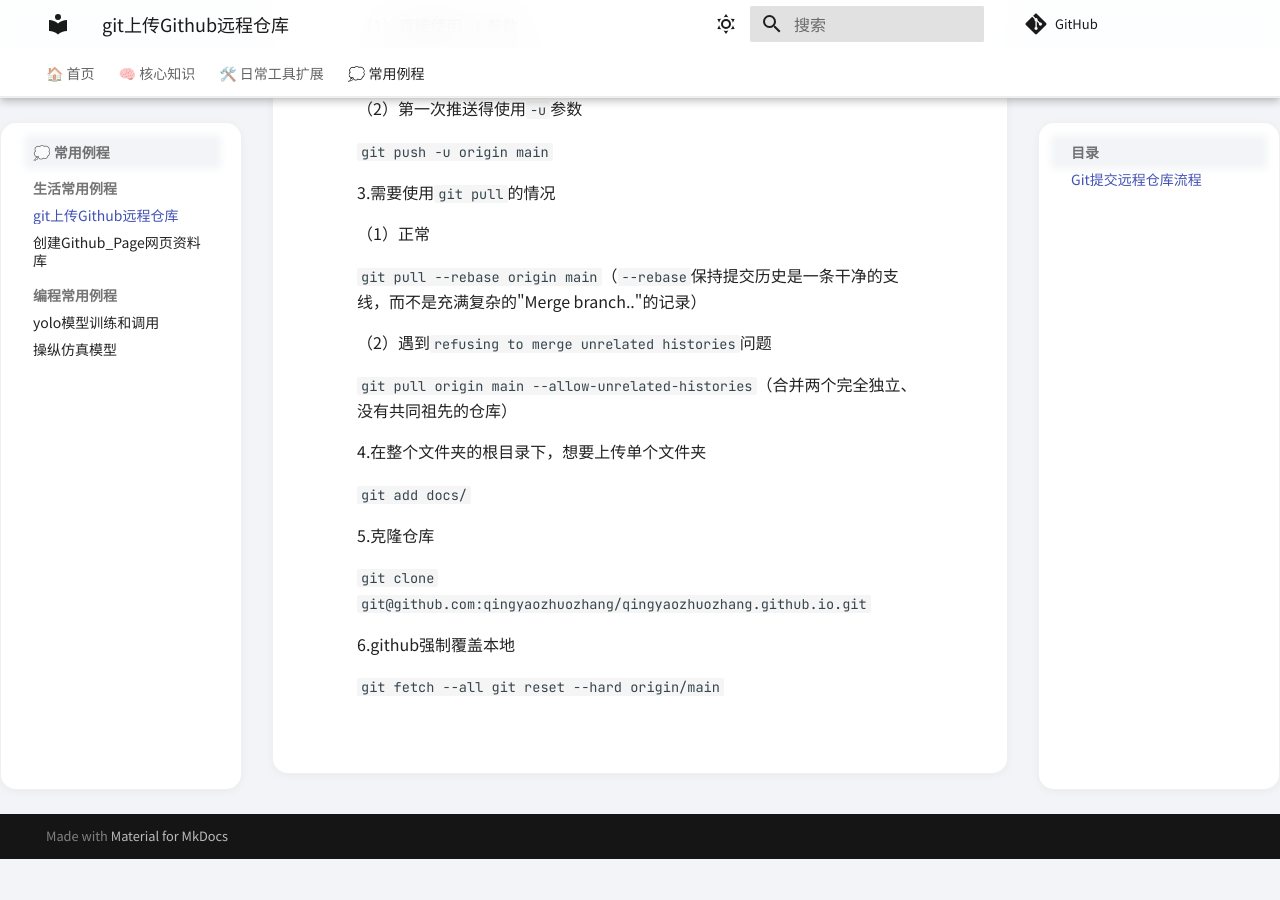
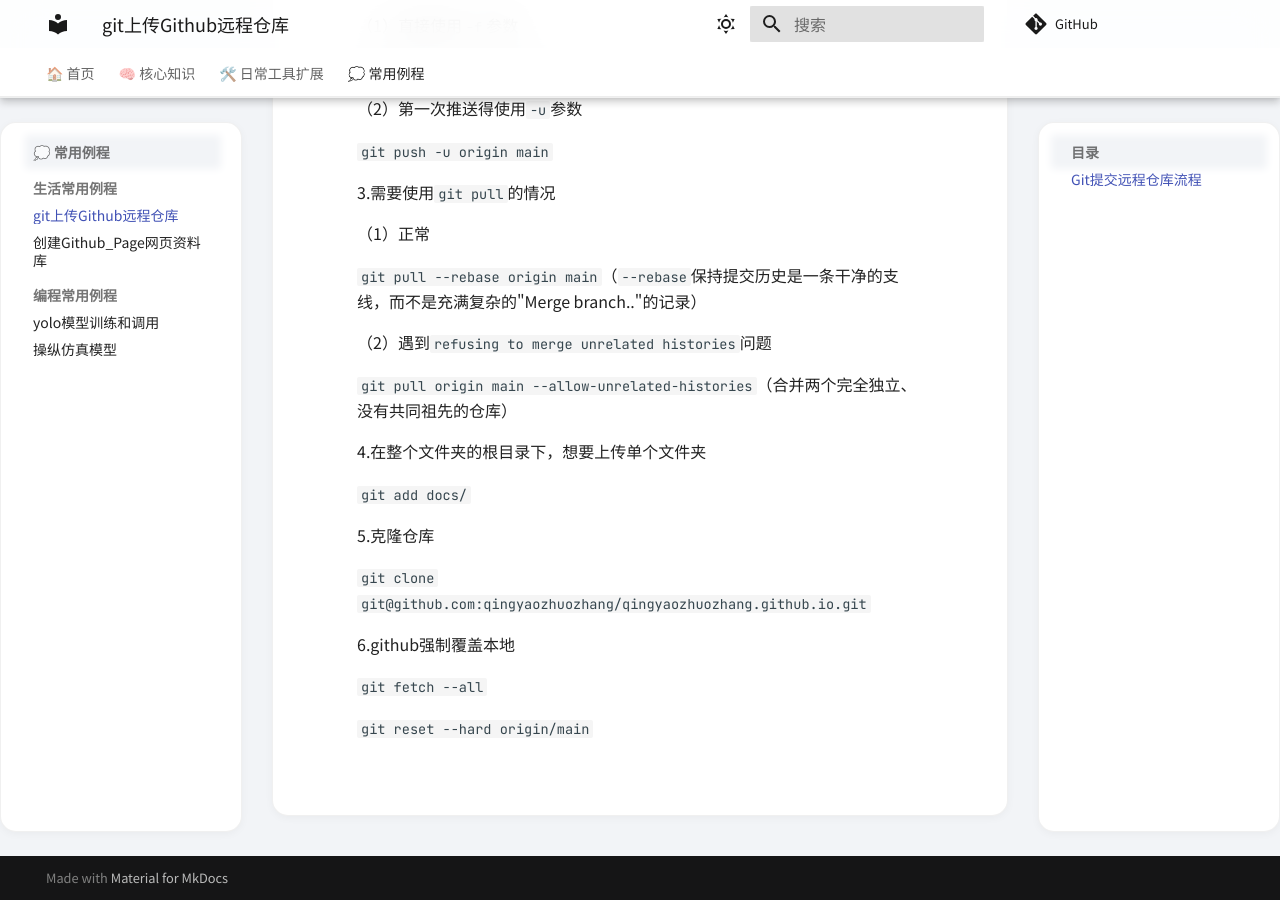
Before and after one commit to qingyaozhuozhang/qingyaozhuozhang.github.io, an MkDocs documentation site: the page built from docs/常用例程/生活常用例程/git.md, in a window 1280 px wide and 900 px high, scrolled down 686 px. Built offline with MkDocs 1.6.1 and Material for MkDocs 9.7.7, drawn with Linux system fonts in a browser that asks for light colours; comment, search, counter and statistics services are not loaded; before the commit the page ends 1545 px from its top, so only the background shows below that.

Commit message:
git完善

```diff
--- a/docs/常用例程/生活常用例程/git.md
+++ b/docs/常用例程/生活常用例程/git.md
@@ -46,5 +46,6 @@ git push origin main
 
 6.github强制覆盖本地
 
-`git fetch --all
-git reset --hard origin/main`
+`git fetch --all`
+
+`git reset --hard origin/main`
```
